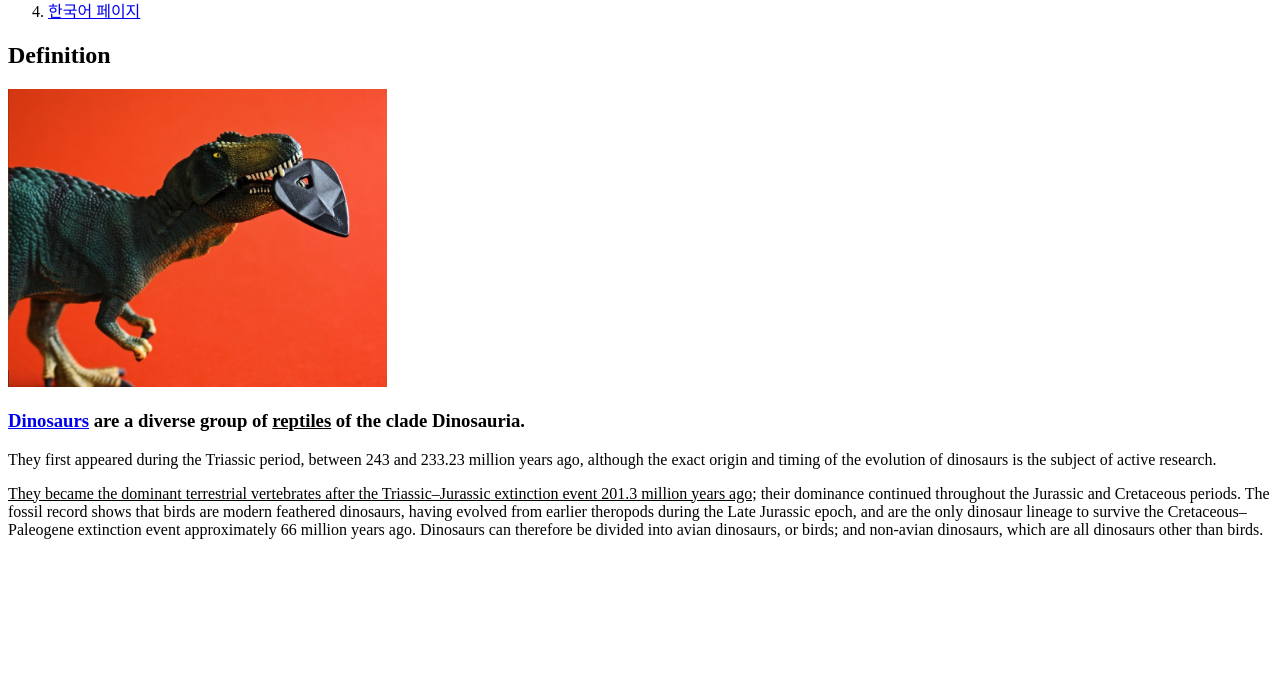
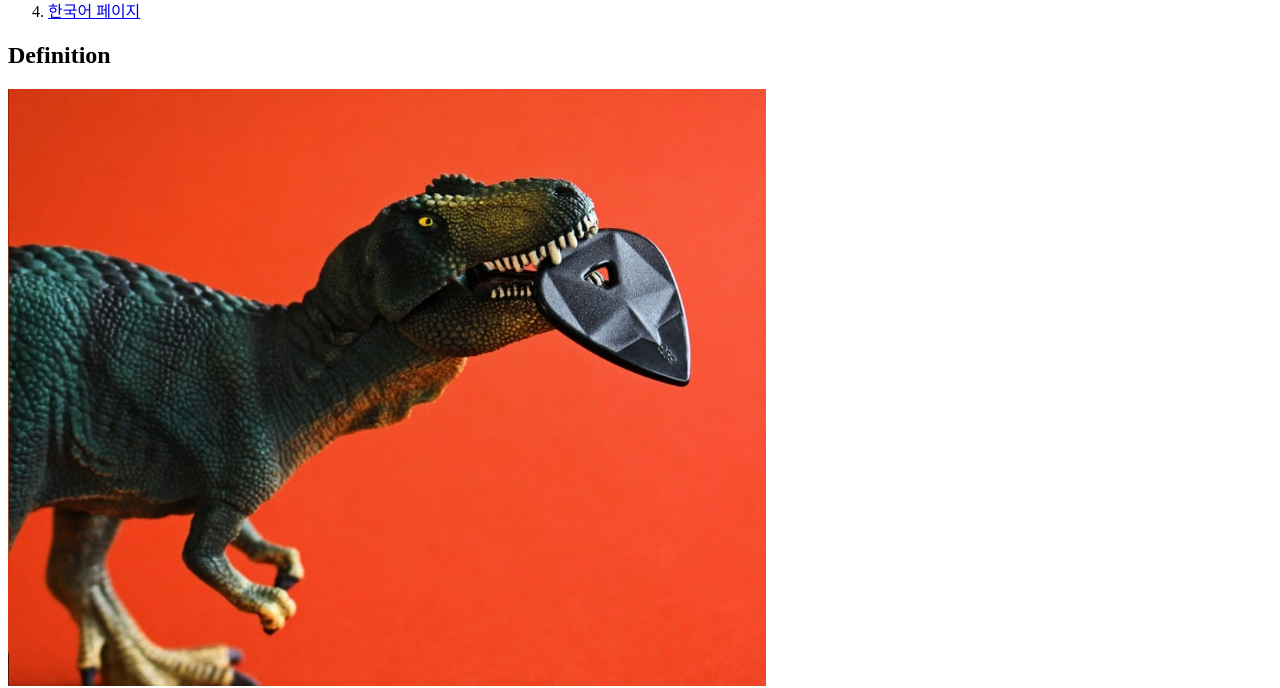
Before and after one commit to onefack0101/Dinosaurs-html, a plain HTML site: page 1.html in a window 1280 px wide. Shown: the part 136-824 px from the top of the page. Before the commit the page ends 800 px from the top, so only its background shows below. Drawn offline with Linux system fonts and the light colour scheme.

Commit message:
Add files via upload

```diff
--- a/1.html
+++ b/1.html
@@ -14,7 +14,7 @@
  <li><a href="4.html">한국어 페이지</a><br></li>
 </ol>
 <h2>Definition</h2>
-<img src="dinosaur2.jpg"width="30%">
+<img src="dinosaur2.jpg"width="60%">
 <br>
 <h3><strong><a href="https://en.wikipedia.org/wiki/Dinosaur#Classification"target="_blank" title="html5 specification">Dinosaurs</a> are a diverse group of <u>reptiles</u> of the clade Dinosauria.</strong></h3>
 <p style="margin-top:15px;">They first appeared during the Triassic period, between 243 and 233.23 million years ago, although the exact origin and timing of the evolution of dinosaurs is the subject of active research.</p>
```
